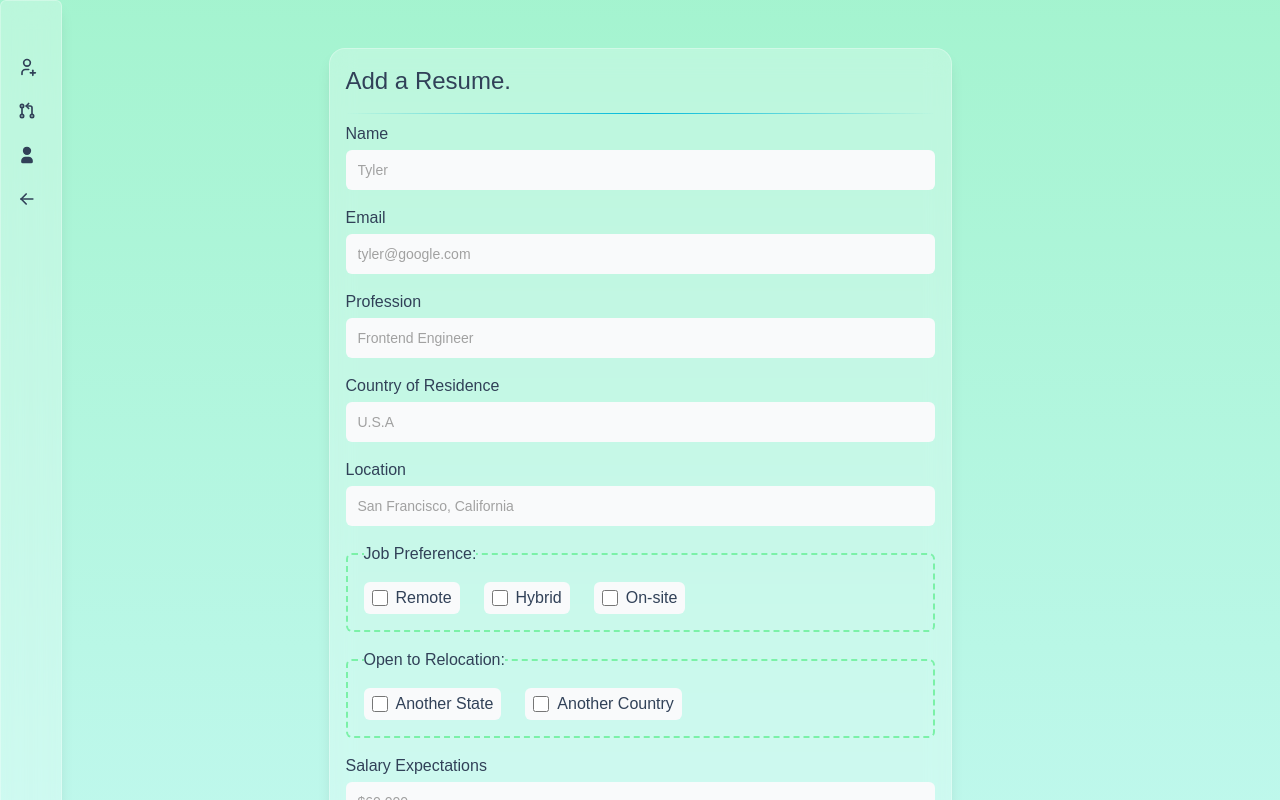
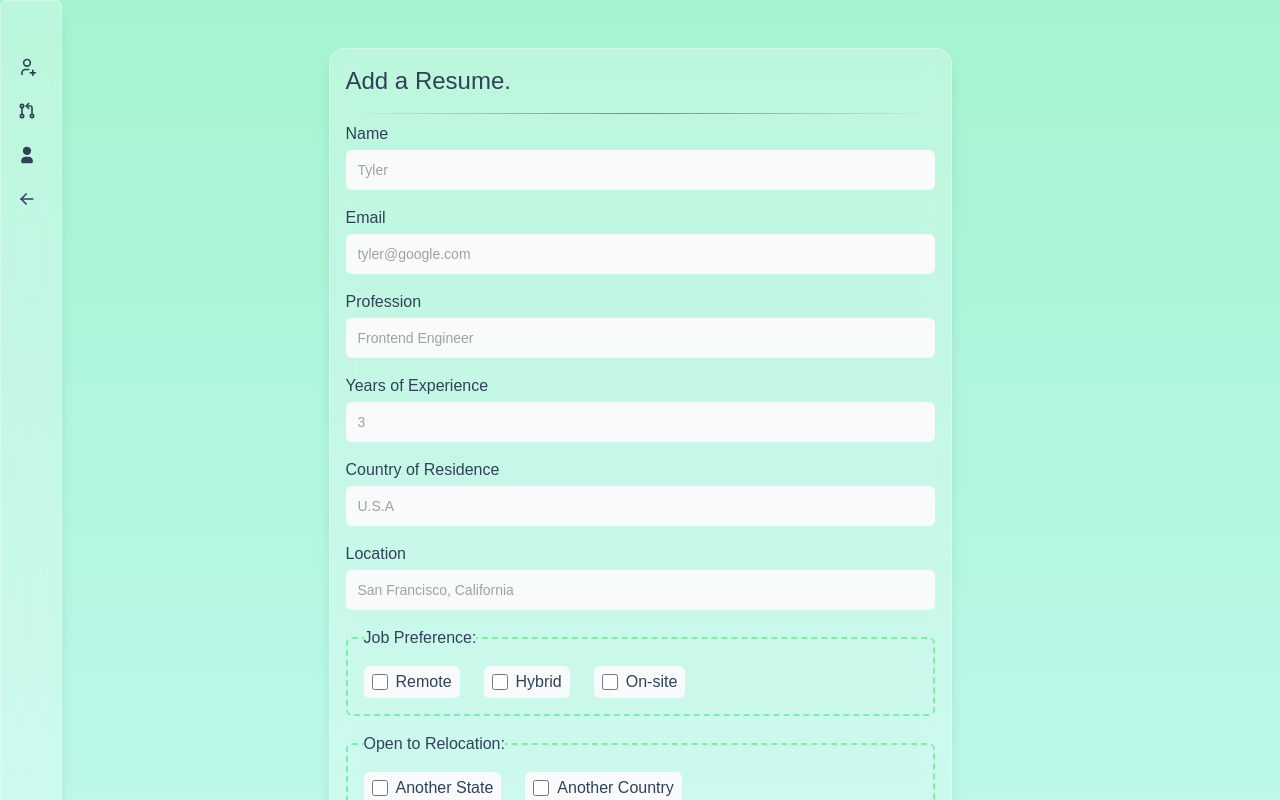
Before and after one commit to Abhishek7Tech/refhire-admin, a Next.js app: page /home/resume in a window 1280 px wide. Shown: the top 800 px of the page. Built offline with nearby package versions, Linux system fonts and the light colour scheme; no server answers.

Commit message:
add yoe field to resume form

```diff
--- a/app/home/resume/actions.ts
+++ b/app/home/resume/actions.ts
@@ -17,6 +17,9 @@ const ResumeSchema = z.object({
     .string()
     .trim()
     .min(2, { message: "Profession should be longer than 2 characters." }),
+  yoe: z.coerce.number().refine((val) => val > 2, {
+    message: "Experience should be greater than 2.",
+  }),
   country: z
     .string()
     .trim()
@@ -69,6 +72,7 @@ export const getResumeData = async (previousState: any, formData: FormData) => {
     console.log("Inside", typeof resumeData.experience === "string");
     resumeData.experience = JSON.parse(resumeData.experience);
   }
+
   const validateResumeData = ResumeSchema.safeParse(resumeData);
   console.log("Validating");
   if (!resumeData?.onSite && !resumeData?.hybrid && !resumeData.remote) {
@@ -88,6 +92,7 @@ export const getResumeData = async (previousState: any, formData: FormData) => {
         name: formErrors?.name,
         email: formErrors?.email,
         profession: formErrors?.profession,
+        yoe: formErrors?.yoe,
         country: formErrors?.country,
         location: formErrors?.location,
         preference: formErrors?.profession,
@@ -103,6 +108,7 @@ export const getResumeData = async (previousState: any, formData: FormData) => {
   const name = resumeData.name;
   const email = resumeData.email;
   const profession = resumeData.profession;
+  const yoe = resumeData.yoe;
   const country = resumeData.country;
   const location = resumeData.location;
   const remote = resumeData?.remote;
@@ -134,6 +140,7 @@ export const getResumeData = async (previousState: any, formData: FormData) => {
     email,
     profession,
     country,
+    years_of_experience: yoe,
     location,
     preference: JSON.stringify(preference),
     relocation: JSON.stringify(relocation),
--- a/app/ui/admin-menu/menu.tsx
+++ b/app/ui/admin-menu/menu.tsx
@@ -29,7 +29,7 @@ export function AdminMenu() {
     },
     {
       label: "Dashboard",
-      href: "#",
+      href: "/home",
       icon: <IconUserFilled className="h-5 w-5 shrink-0 text-slate-700 " />,
     },
     {
--- a/app/ui/resume-form/form.tsx
+++ b/app/ui/resume-form/form.tsx
@@ -25,6 +25,7 @@ const initialFormState = {
   name: "",
   email: "",
   profession: "",
+  yoe: 0,
   country: "",
   location: "",
   preference: [],
@@ -248,6 +249,29 @@ function Resume() {
               {inputState.errors.profession}
             </p>
           )}
+
+          <LabelInputContainer
+            className={inputState.errors?.yoe ? "mb-0" : "mb-4"}
+          >
+            <label
+              htmlFor="yoe"
+              className="text-slate-700 font-mukta font-medium text-base"
+            >
+              Years of Experience
+            </label>
+            <Input
+              name="yoe"
+              placeholder="3"
+              type="number"
+              required
+            ></Input>
+          </LabelInputContainer>
+          {inputState.errors?.yoe && (
+            <p className="text-red-600 px-3 text-start text-sm max-w-sm mb-4 mt-1 font-medium">
+              {inputState.errors.yoe}
+            </p>
+          )}
+
           <LabelInputContainer
             className={inputState.errors?.country ? "mb-0" : "mb-4"}
           >
```
